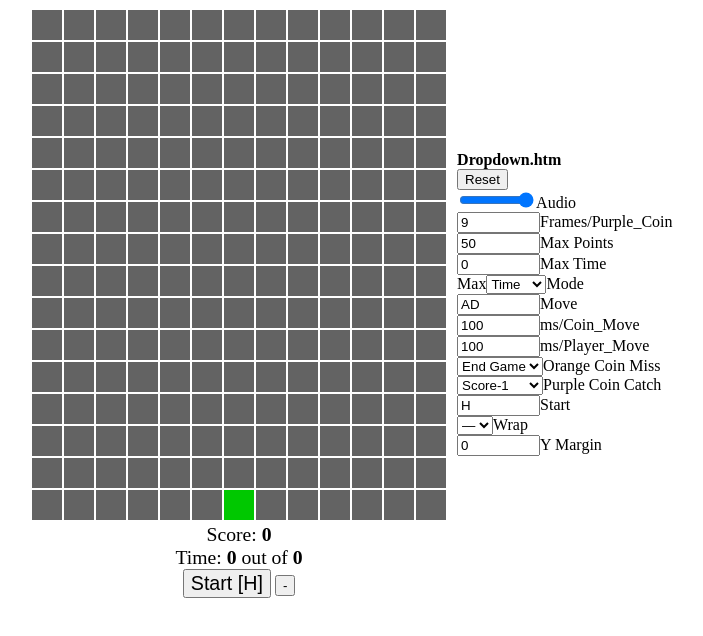
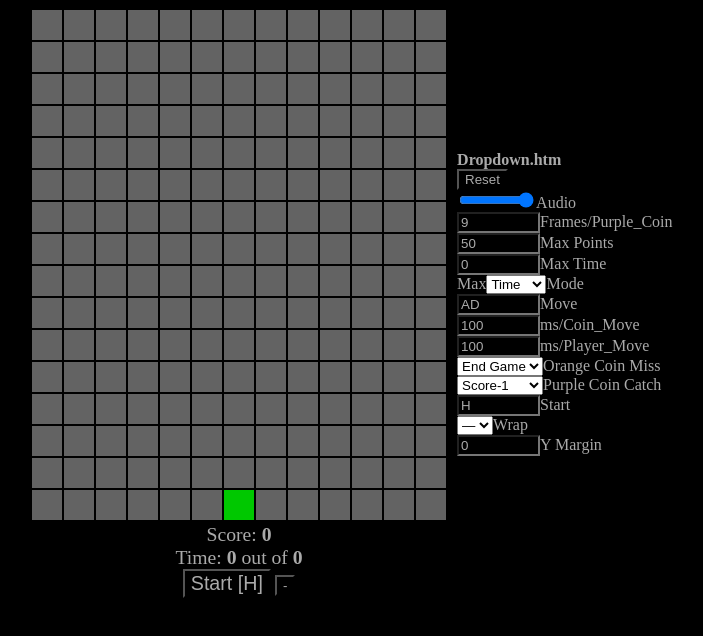
Before and after one commit to iterami/Dropdown.htm, a plain HTML site: page index.htm in a window 1280 px wide. Shown: the whole page, without its empty margins (373-1076 px from the left). Drawn offline with Linux system fonts and the light colour scheme.

Commit message:
added dark theme

```diff
--- a/css/dropdown.css
+++ b/css/dropdown.css
@@ -1,3 +1,8 @@
+body,
+input{
+    background: #000;
+    color: #aaa;
+}
 .buttons{
     border-width: 0;
     height: 30px;
```
